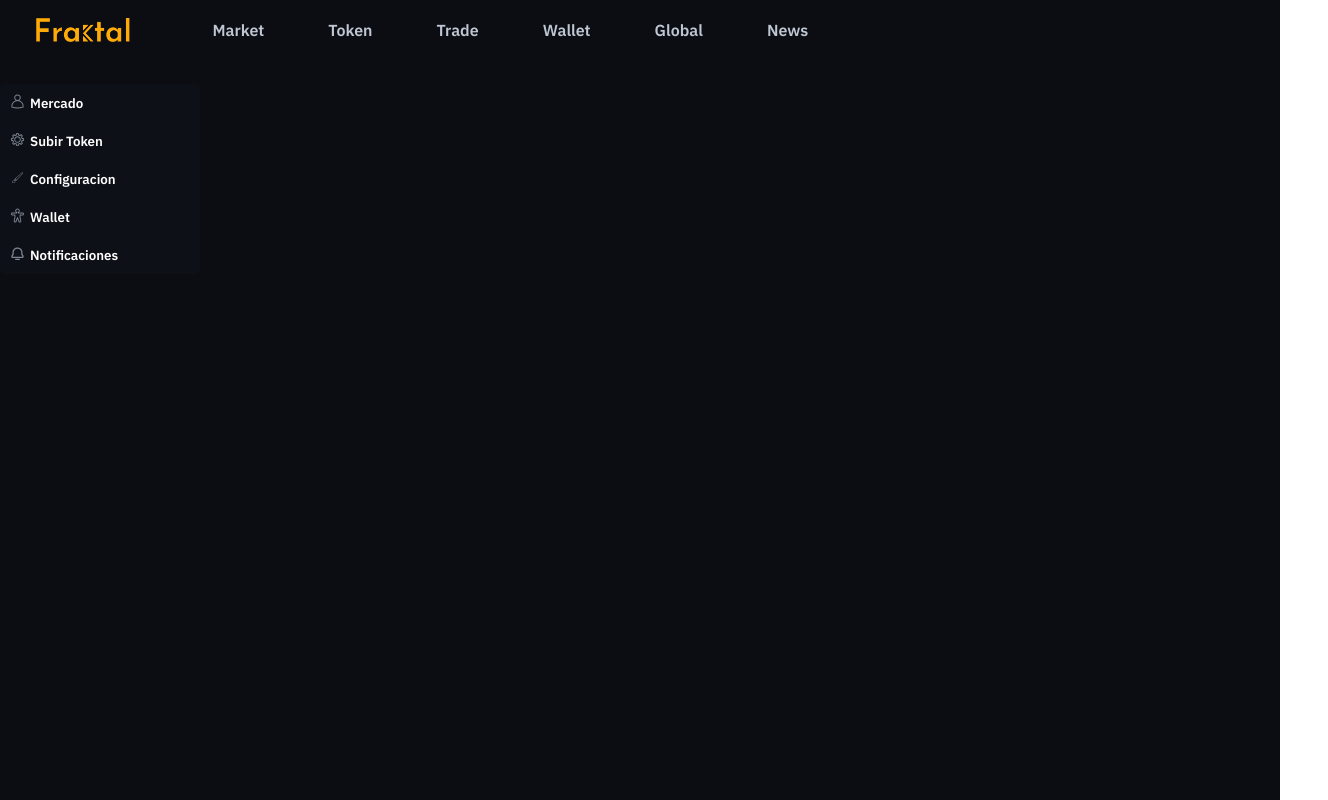
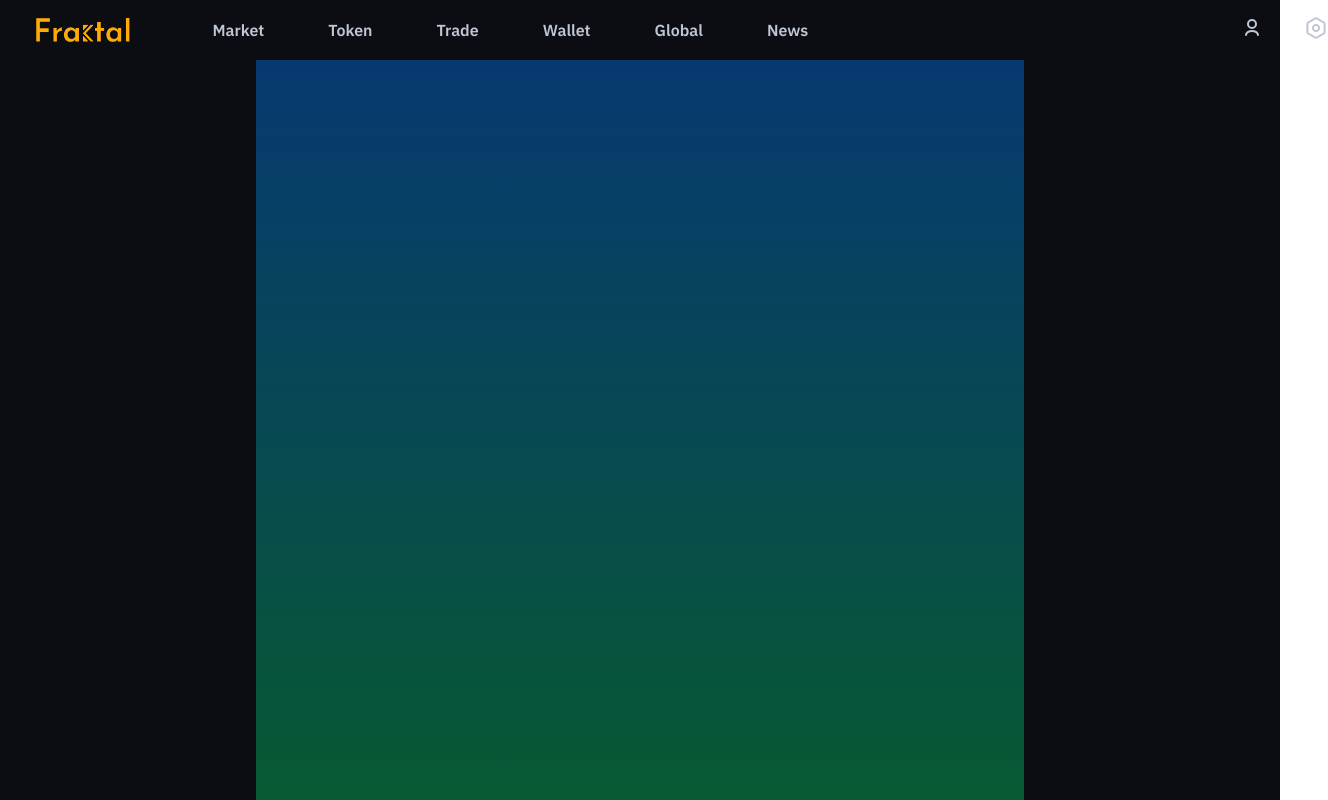
Before and after one commit to Yaguarete4/Fraktal, a React (Vite) app in the folder FrontEnd/Fraktal/: page / in a window 1280 px wide. Shown: the top 800 px of the page, 1328 px wide, since content can reach past the window. Built offline with nearby package versions, Linux system fonts and the light colour scheme.

Commit message:
Cmbiar de paginas y responsive

```diff
--- a/FrontEnd/Fraktal/src/App.css
+++ b/FrontEnd/Fraktal/src/App.css
@@ -2,3 +2,11 @@ section{
     background-color: #0B0D13;
     min-height: calc(100vh);
 }
+.container1{
+    display: flex;
+}
+@media (min-width: 1px) and (max-width: 659px) {
+    .container {
+      display: none;
+    }
+  }
--- a/FrontEnd/Fraktal/src/App.jsx
+++ b/FrontEnd/Fraktal/src/App.jsx
@@ -2,16 +2,24 @@
 import './App.css';
 import { Navbar } from './components/Navbar';
 import { Pag1 } from './components/Pag1';
-// import { useState } from 'react'
+import { NoLogin } from './components/PagNoLogin';
+
+import { useState } from 'react'
 
 function App() {
+  const [isLoggedIn, setIsLoggedIn] = useState(false);
+
+  const handleUserClick = () => {
+    setIsLoggedIn(true);
+  };
   return (
     <>
-    <section>
-    <Navbar />
-    <Pag1 />
-    </section>
-
+      <section>
+        <Navbar onUserClick={handleUserClick} />
+        <div className="container1">
+          {isLoggedIn ? <Pag1 /> : <NoLogin />}
+        </div>
+      </section>
     </>
   );
 }
--- a/FrontEnd/Fraktal/src/components/Navbar.jsx
+++ b/FrontEnd/Fraktal/src/components/Navbar.jsx
@@ -1,10 +1,16 @@
+import React from 'react';
 import '../style.css';
 import '../font.css'
 import logoK from './K.png';
 import logo from './frak.png';
+import logoConf from './confi.png';
+import logoUser from './User_03.svg';
 
+export const Navbar = ({ onUserClick }) => {
+  const handleUserClick = () => {
+    onUserClick();
+  };
 
-export const Navbar = () => {
   return (
     <header>
       <div className="caja">
@@ -17,13 +23,22 @@ export const Navbar = () => {
       <div className="stuff">Global</div>
       <div className="stuff">News</div>
 
+      <div className="caja3" onClick={handleUserClick}>
+        <img src={logoUser} alt="Logo" className="logoUser" />
+      </div>
+      <div className="caja2">
+        <img src={logoConf} alt="Logo" className="logoConf" />
+      </div>
       <div className="celu">
         <div className="cajaK">
           <img src={logoK} alt="Logo" className="logitoK" />
         </div>
-            <label class="container">
+        <div className="cajaK">
+          <img src={logo} alt="Logo" className="logitok" />
+        </div>
+        <label className="container">
           <input type="checkbox"/>
-                <div class="checkmark">
+          <div className="checkmark">
             <span></span>
             <span></span>
             <span></span>
@@ -32,4 +47,4 @@ export const Navbar = () => {
       </div>
     </header>
   );
-}
+};
--- /dev/null
+++ b/FrontEnd/Fraktal/src/components/PagNoLogin.jsx
@@ -0,0 +1,11 @@
+import '../css/noLogin.css';
+// import { Barra } from './BarraPrincipal';
+
+
+export const NoLogin = () => {
+    return (
+        <>
+            <div className="cuadrado"></div>
+        </>
+    );
+}
--- /dev/null
+++ b/FrontEnd/Fraktal/src/css/noLogin.css
@@ -0,0 +1,16 @@
+*{
+    box-sizing: border-box;
+    margin: 0;
+    padding: 0;
+    font-family: "IBM Plex Sans", sans-serif;
+    font-weight: 600;
+}
+
+.cuadrado{
+    display: flex;
+    width: 768px;
+    height: 1200px;
+    background-image: linear-gradient(to bottom , #007bff, #00ff00); /* Cambia los colores aquí */
+    opacity: 40%;
+    margin: 0 auto;
+}
--- a/FrontEnd/Fraktal/src/style.css
+++ b/FrontEnd/Fraktal/src/style.css
@@ -14,14 +14,14 @@ header{
     position: sticky;
     top: 0px;
     align-items: center;
-
+    z-index: 3;
 }
 .stuff{
     color: #BFC7D3;
     margin-left: 32px;
     margin-right: 32px;
 }
-.stuff:hover{
+.stuff:hover, .caja2:hover, .caja3:hover{
     color: #FFAB07;
     cursor: pointer;
     transition: ease-in-out 0.6s;
@@ -35,6 +35,17 @@ header{
 .logitoK{
     height: 20px;
     display: flex;
+}
+.logitok{
+  height: 16px;
+  display: flex;
+}
+.caja3{
+  margin-left: 400px;
+}
+.caja2{
+  margin-right: 20px;
+  margin-left: 40px;
 }
 .caja, cajaK{
     display: flex;
@@ -121,7 +132,7 @@ header{
   }
 
 @media (min-width: 1px) and (max-width: 659px) {
-    .stuff {
+    .stuff,.caja3,.caja2{
         display: none;
     }
     .celu {
```
Also changed, not shown: FrontEnd/Fraktal/src/components/User_03.svg (added), FrontEnd/Fraktal/src/components/confi.png (added). Lines whose indentation alone changed are shown as unchanged.
